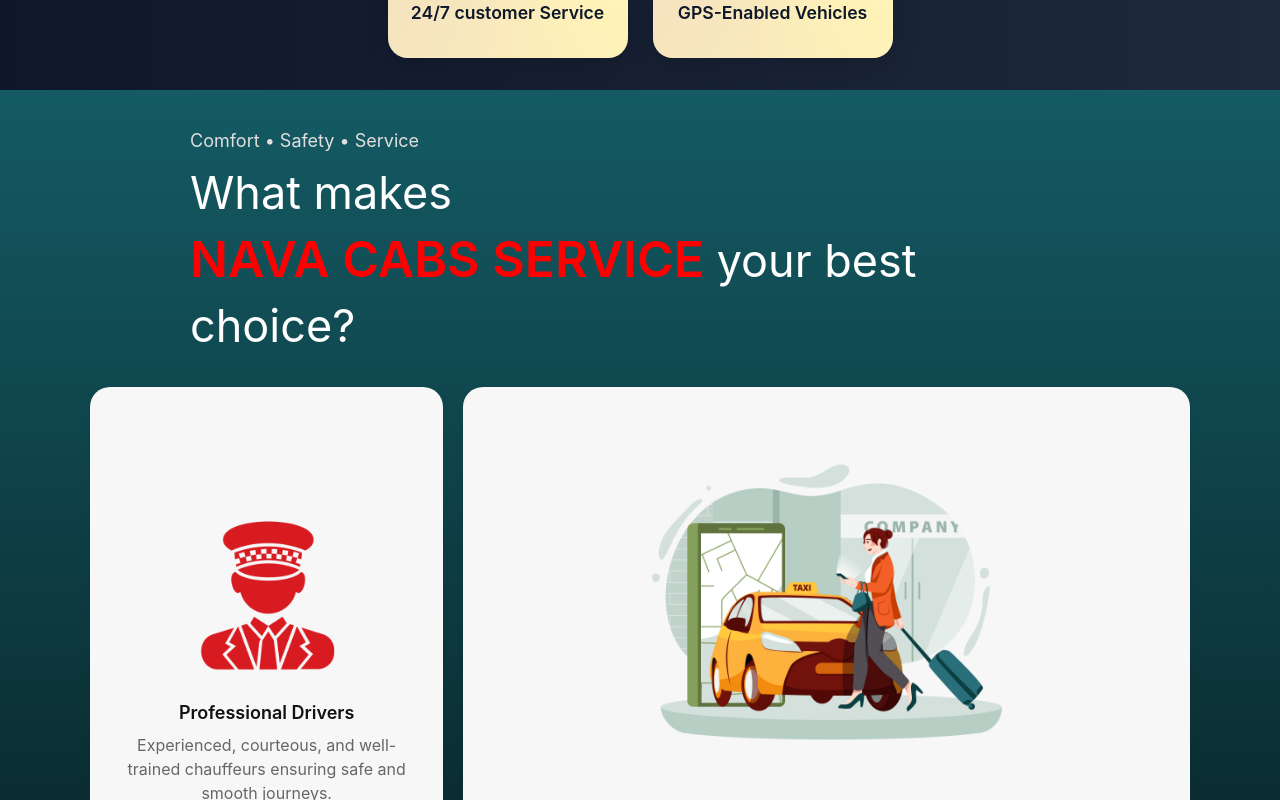
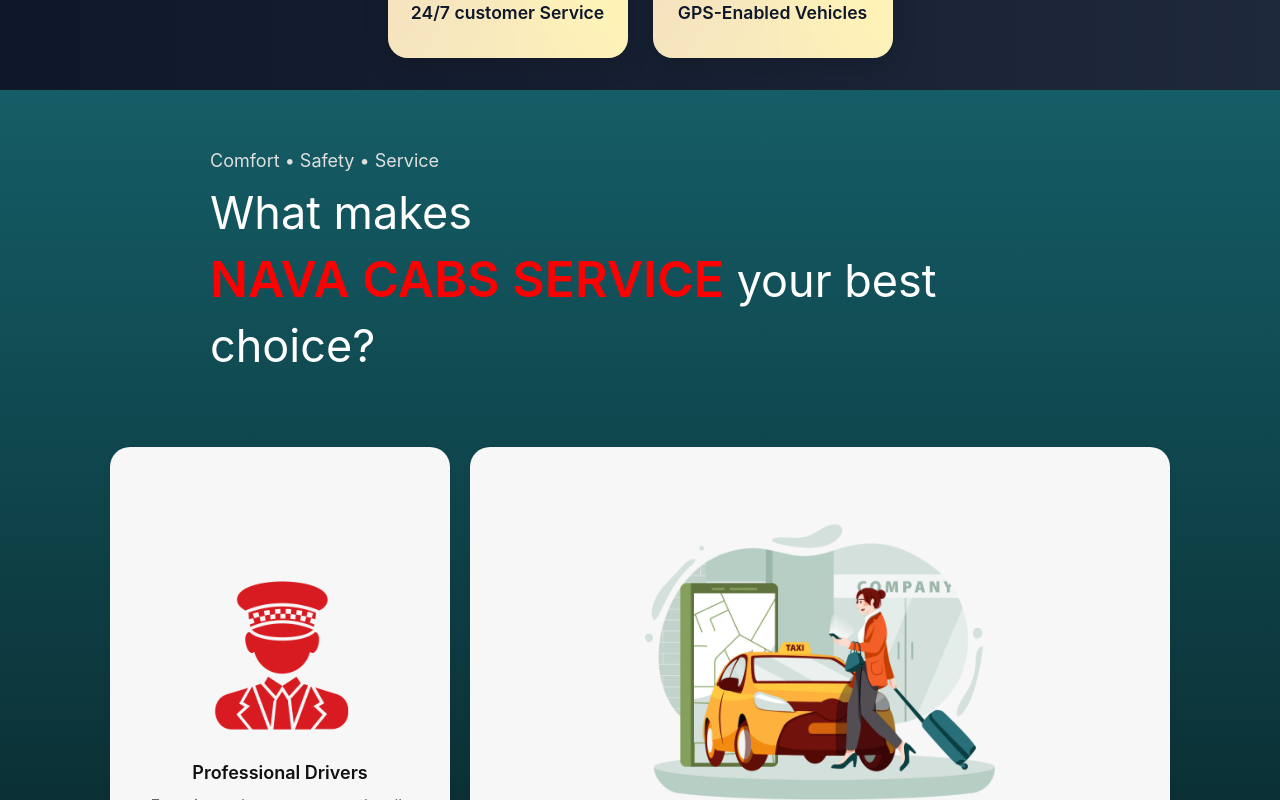
Before and after one commit to sudeepp28/nava-cabs, an Angular app: page /home in a window 1280 px wide. Shown: the part 2120-2920 px from the top of the page. Built offline with nearby package versions, Linux system fonts and the light colour scheme.

Commit message:
Update hthird.component.css

```diff
--- a/src/app/home/hthird/hthird.component.css
+++ b/src/app/home/hthird/hthird.component.css
@@ -91,7 +91,7 @@
 :host {
   display: block;
   font-family: 'Inter', sans-serif;
-  /* padding: 20px; */
+
   /* background: #fff; */
   color: #fff;
 }
@@ -101,6 +101,7 @@
   max-width: 900px;
   margin: 0 auto;
   text-align: left;
+  padding: 20px;
   /* font-size: 7rem; */
 
 }
@@ -130,6 +131,7 @@
   gap: 20px;
   max-width: 1100px;
   margin: 30px auto;
+  padding: 20px;
 }
 
 /* Card Styling */
```
